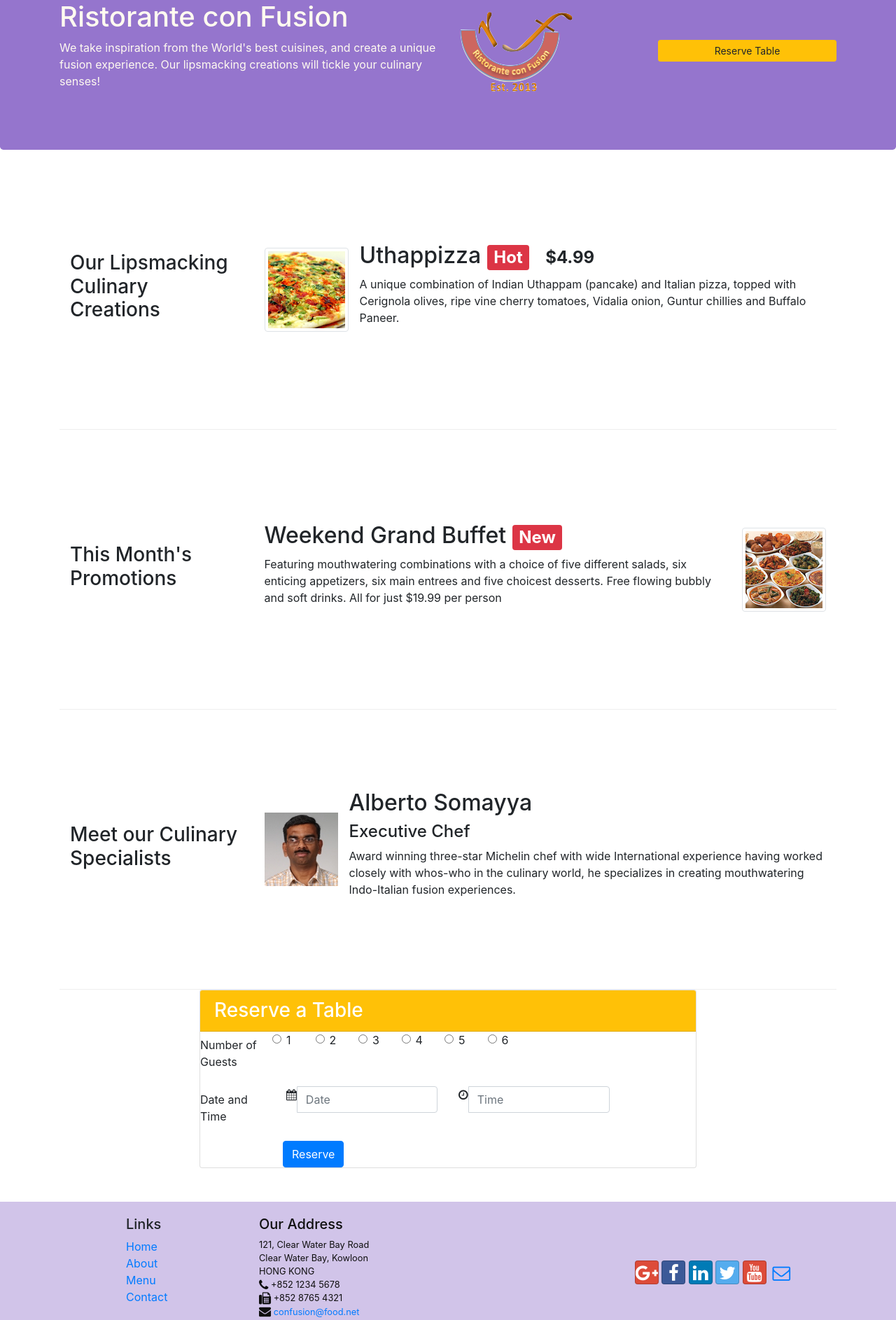
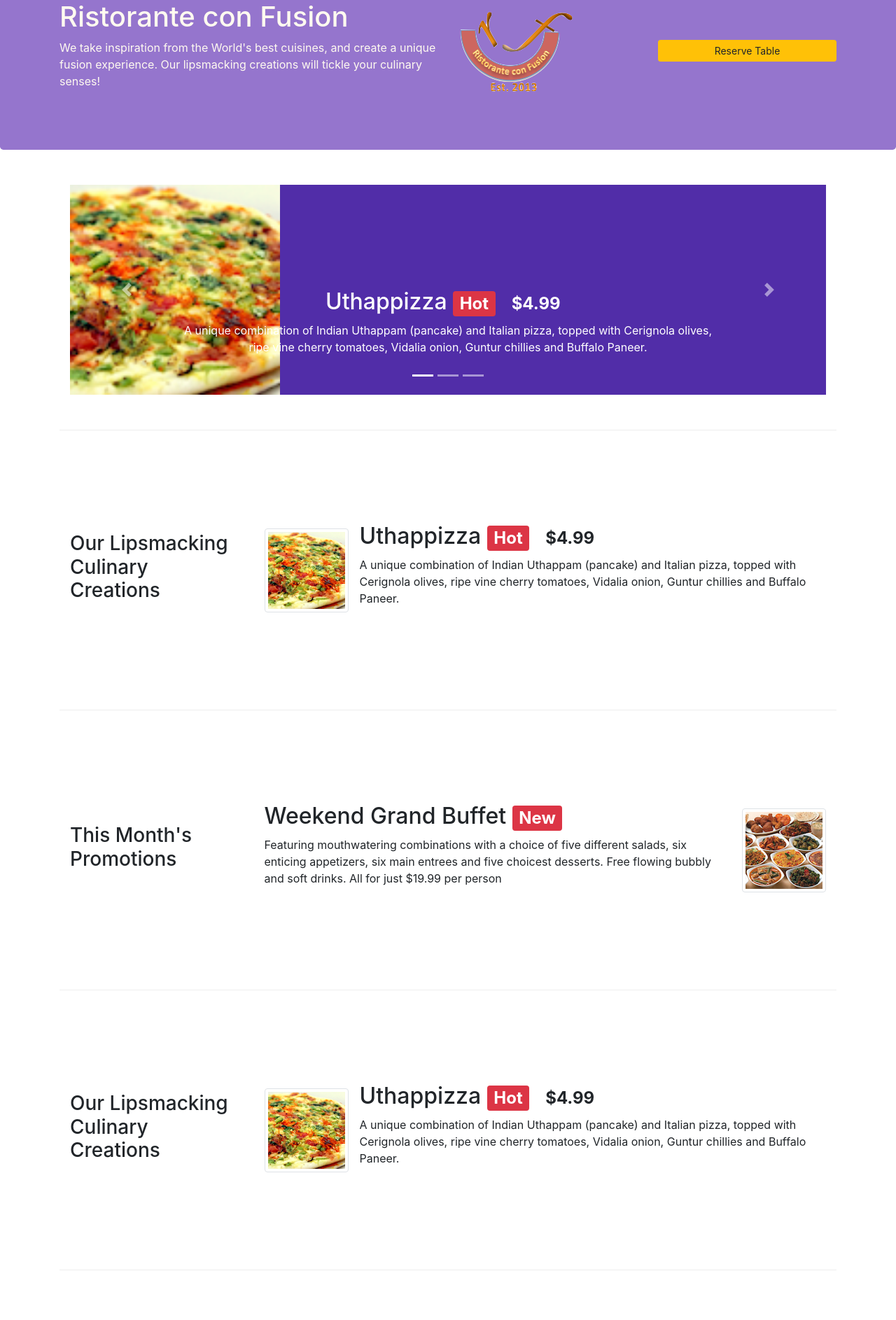
Before and after one commit to pKosulkar/RestroWebApp, a PHP site: page / in a window 1280 px wide. Shown: the part 120-2006 px from the top of the page at 70% size. Run offline with PHP 8.4, Linux system fonts and the light colour scheme; some libraries are stand-ins or nearby versions.

Commit message:
carousel bahaviour added

```diff
--- a/css/styles.css
+++ b/css/styles.css
@@ -43,3 +43,15 @@ body{
 .navb{
     min-height: 500px;
 }
+.carousel{
+    background: #512DA8;
+}
+.carousel-item{
+    height: 300px;
+}
+.carousel img{
+    position: absolute;
+    top: 0;
+    left: 0;
+    min-height: 300px;
+}
--- a/index.html
+++ b/index.html
@@ -94,6 +94,82 @@
     </header>
 
     <div class="container">
+            <div class="row row-content">
+                    <div class="col">
+                        <div id="mycarousel" class="carousel slide" data-ride="carousel">
+                            <div class="carousel-inner" role="listbox">
+                                <div class="carousel-item active">
+                                    <img class="d-block img-fluid" src="img/uthappizza.png" alt="Uthappizza">
+                                    <div class="carousel-caption d-none d-md-block">
+                                        <h2>Uthappizza <span class="badge badge-danger">Hot</span> <span class="badge badge-pill badge-default">$4.99</span></h2>
+                                        <p>A unique combination of Indian Uthappam (pancake) and Italian pizza, topped with Cerignola olives, ripe vine cherry tomatoes, Vidalia onion, Guntur chillies and Buffalo Paneer.</p>
+                                    </div>
+                                </div>
+
+                                <div class="carousel-item">
+                                    <img class="d-block img-fluid" src="img/buffet.png" alt="Buffet">
+                                    <div class="carousel-caption d-none d-md-block">
+                                        <h2>Weekend Grand Buffet <span class="badge badge-danger">New</span></h2>
+                                        <p>Featuring mouthwatering combinations with a choice of five different salads, six enticing appetizers, six main entrees and five choicest desserts. Free flowing bubbly and soft drinks. All for just $19.99 per person </p>
+                                    </div>
+                                </div>
+
+                                <div class="carousel-item">
+                                    <img class="d-block img-fluid" src="img/alberto.png" alt="Alberto">
+                                    <div class="carousel-caption d-none d-md-block">
+                                        <h2>Alberto Somayya</h2>
+                                        <h4>Executive Chef</h4>
+                                        <p>Award winning three-star Michelin chef with wide International experience
+                                            having worked closely with whos-who in the culinary world, he specializes
+                                            in creating mouthwatering Indo-Italian fusion experiences. </p>
+                                    </div>
+                                </div>
+                            </div>
+                            <ol class="carousel-indicators">
+                                <li data-target="#mycarousel" data-slide-to="0" class="active"></li>
+                                <li data-target="#mycarousel" data-slide-to="1"></li>
+                                <li data-target="#mycarousel" data-slide-to="2"></li>
+                            </ol>
+                            <a class="carousel-control-prev" href="#mycarousel" role="button" data-slide="prev">
+                                <span class="carousel-control-prev-icon"></span>
+                            </a>
+                            <a class="carousel-control-next" href="#mycarousel" role="button" data-slide="next">
+                                <span class="carousel-control-next-icon"></span>
+                            </a>
+                        </div>
+                    </div>
+                </div>
+
+                <div class="row row-content align-items-center">
+                    <div class="col-sm-4 col-md-3 flex-last">
+                        <h3>Our Lipsmacking Culinary Creations</h3>
+                    </div>
+                    <div class="col-sm col-md flex-first">
+                        <div class="media">
+                            <img src="img/uthappizza.png" class="d-flex mr-3 img-thumbnail align-self-center" alt="uthappizza">
+                            <div class="media-body mt-0">
+                                <h2>Uthappizza <span class="badge badge-danger">Hot</span> <span class="badge badge-pill badge-default">$4.99</span></h2>
+                                <p class="hidden-xs-down">A unique combination of Indian Uthappam (pancake) and Italian pizza, topped with Cerignola olives, ripe vine cherry tomatoes, Vidalia onion, Guntur chillies and Buffalo Paneer.</p>
+                            </div>
+                        </div>
+                    </div>
+                </div>
+
+
+                <div class="row row-content align-items-center">
+                    <div class="col-sm-4 col-md-3">
+                        <h3>This Month's Promotions</h3>
+                    </div>
+                    <div class="col-sm col-md">
+                        <div class="media">
+                            <div class="media-body mt-0">
+                                <h2>Weekend Grand Buffet <span class="badge badge-danger">New</span></h2>
+                                <p class="hidden-xs-down">Featuring mouthwatering combinations with a choice of five different salads, six enticing appetizers, six main entrees and five choicest desserts. Free flowing bubbly and soft drinks. All for just $19.99 per person </p>
+                            </div>
+                            <img src="img/buffet.png" class="d-flex ml-3 img-thumbnail align-self-center" alt="Buffet">
+                        </div>
+                    </div>
+                </div>
         <div class="row row-content align-items-center">
             <div class="col-sm-4 col-md-3 flex-last">
                 <h3>Our Lipsmacking Culinary Creations</h3>
```
